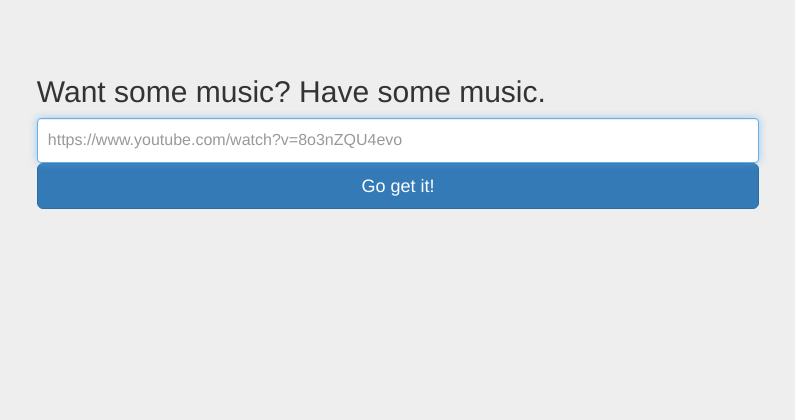
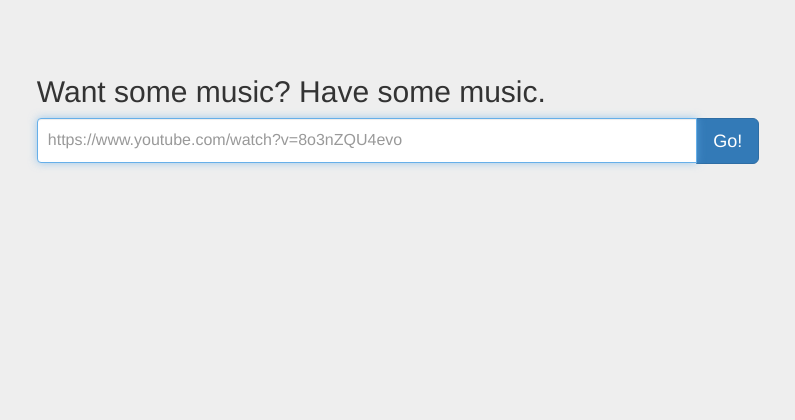
Before and after one commit to alexconrey/prettyripper, a PHP site: page / in a window 1280 px wide; the page is wider, and only the part inside the window is pictured. Shown: the top 420 px of that part, without its empty margins (242-1037 px from the left). Run offline with PHP 8.4, Linux system fonts and the light colour scheme; some libraries are stand-ins or nearby versions.

Commit message:
changed the url input [looks better]

```diff
--- a/index.php
+++ b/index.php
@@ -48,14 +48,27 @@ if(isset($_POST['url'])) {
       <form class="form-signin" method="POST" action="index.php">
         <h2 class="form-signin-heading">Want some music? Have some music.</h2>
         <label for="inputEmail" class="sr-only">Email address</label>
-        <input type="text" name="url" class="form-control" placeholder="https://www.youtube.com/watch?v=8o3nZQU4evo" required autofocus>
-        <button class="btn btn-lg btn-primary btn-block" type="submit">Go get it!</button>
+        <div class="row">
+          <div class="col-lg-12">
+            <div class="input-group">
+              <input type="text" class="form-control" name="url" placeholder="https://www.youtube.com/watch?v=8o3nZQU4evo" required autofocus>
+              <span class="input-group-btn">
+                <button class="btn btn-default btn-lg btn-primary" type="submit">Go!</button>
+              </span>
+            </div>
+          </div>
+        </div>
+
+        <!--<input type="text" name="url" class="form-control" placeholder="https://www.youtube.com/watch?v=8o3nZQU4evo" autofocus>
+        <button class="btn btn-lg btn-primary btn-block" type="submit">Go get it!</button>-->
       </form>
       <?php if(isset($_POST['url'])) { ?>
               <?php $retv; ?>
               <div><h3>Here's your video: </h3><h5><a href='/d/<?php echo $filePath; ?>'><?php echo $filePath; ?></a> </h5></div>
       <?php } ?>
       <div>
+
+
 
     </div> <!-- /container -->
 
```
